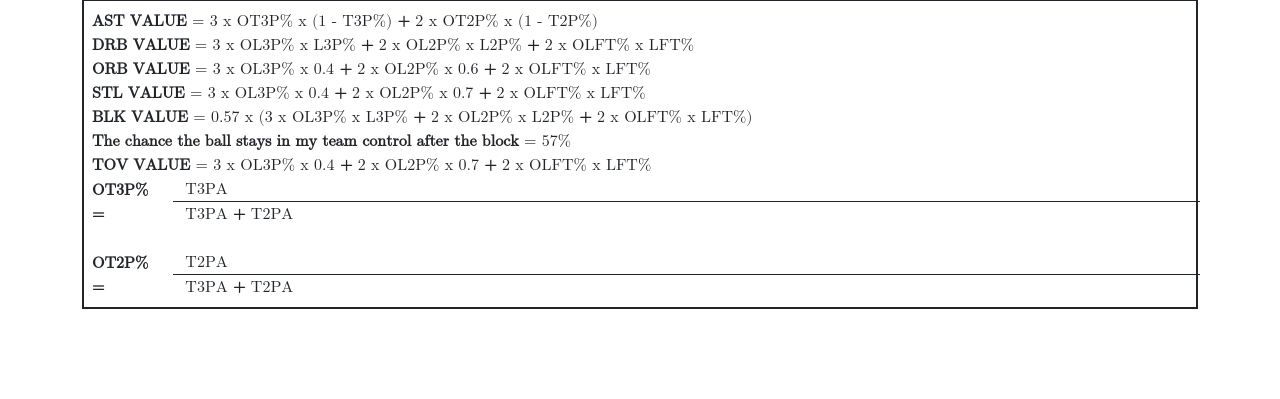
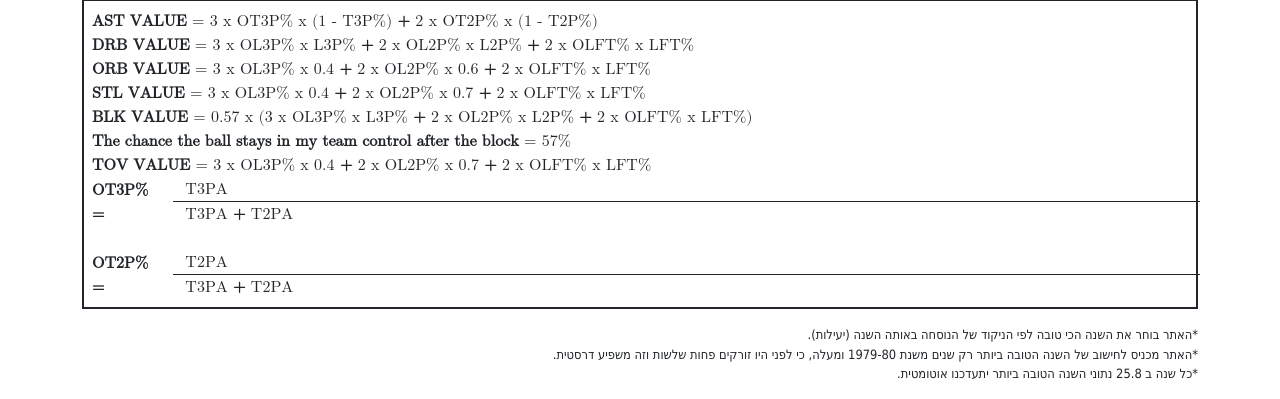
Before and after one commit to d4nieldev/basketball-stats, a Flask app: page / in a window 1280 px wide. Shown: the part 1018-1417 px from the top of the page. Before the commit the page ends 1327 px from the top, so only its background shows below. Run offline with Flask 2, Linux system fonts and the light colour scheme.

Commit message:
requirements + html additions

```diff
--- a/requirements.txt
+++ b/requirements.txt
@@ -1,17 +1,23 @@
 beautifulsoup4==4.9.3
 certifi==2021.5.30
+cffi==1.14.6
 chardet==4.0.0
 click==8.0.1
 colorama==0.4.4
 Flask==2.0.1
+gevent==21.1.2
+greenlet==1.1.0
 gunicorn==20.1.0
 idna==2.10
 itsdangerous==2.0.1
 Jinja2==3.0.1
 MarkupSafe==2.0.1
+pycparser==2.20
 python-dotenv==0.18.0
 requests==2.25.1
 soupsieve==2.2.1
 tqdm==4.61.2
 urllib3==1.26.6
 Werkzeug==2.0.1
+zope.event==4.5.0
+zope.interface==5.4.0
--- a/templates/basketball_stats.html
+++ b/templates/basketball_stats.html
@@ -224,6 +224,13 @@
                             </div>
                         </div>
                     </div>
+                    <p class="text-end" style="font-family: Tahoma; font-size: 0.8rem;" dir="rtl">
+                        *האתר בוחר את השנה הכי טובה לפי הניקוד של הנוסחה באותה השנה (יעילות).
+                        <br>
+                        *האתר מכניס לחישוב של השנה הטובה ביותר רק שנים משנת 1979-80 ומעלה, כי לפני היו זורקים פחות שלשות וזה משפיע דרסטית.
+                        <br>
+                        *כל שנה ב 25.8 נתוני השנה הטובה ביותר יתעדכנו אוטומטית.
+                    </p>
 
                 </div>
             </div>
```
